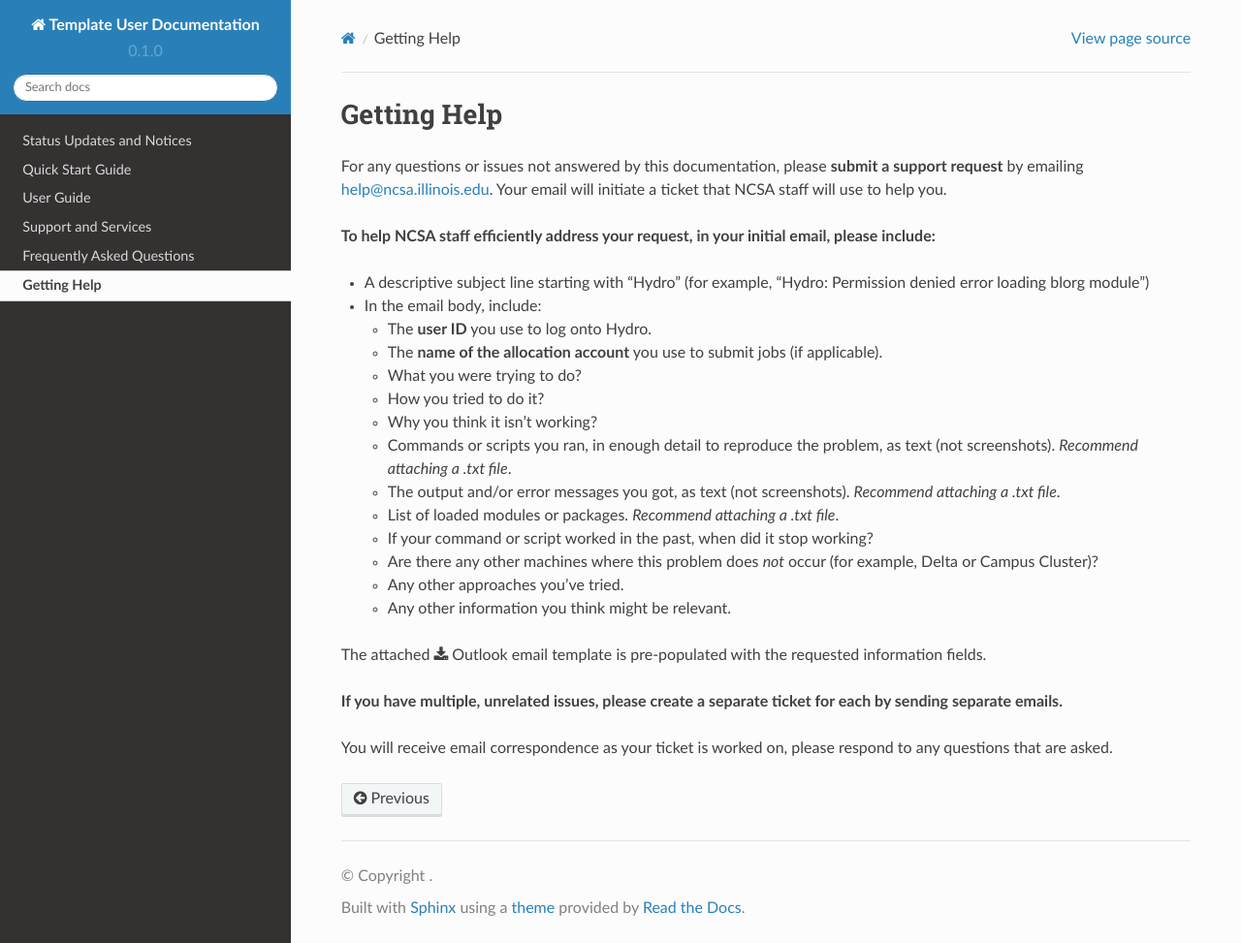
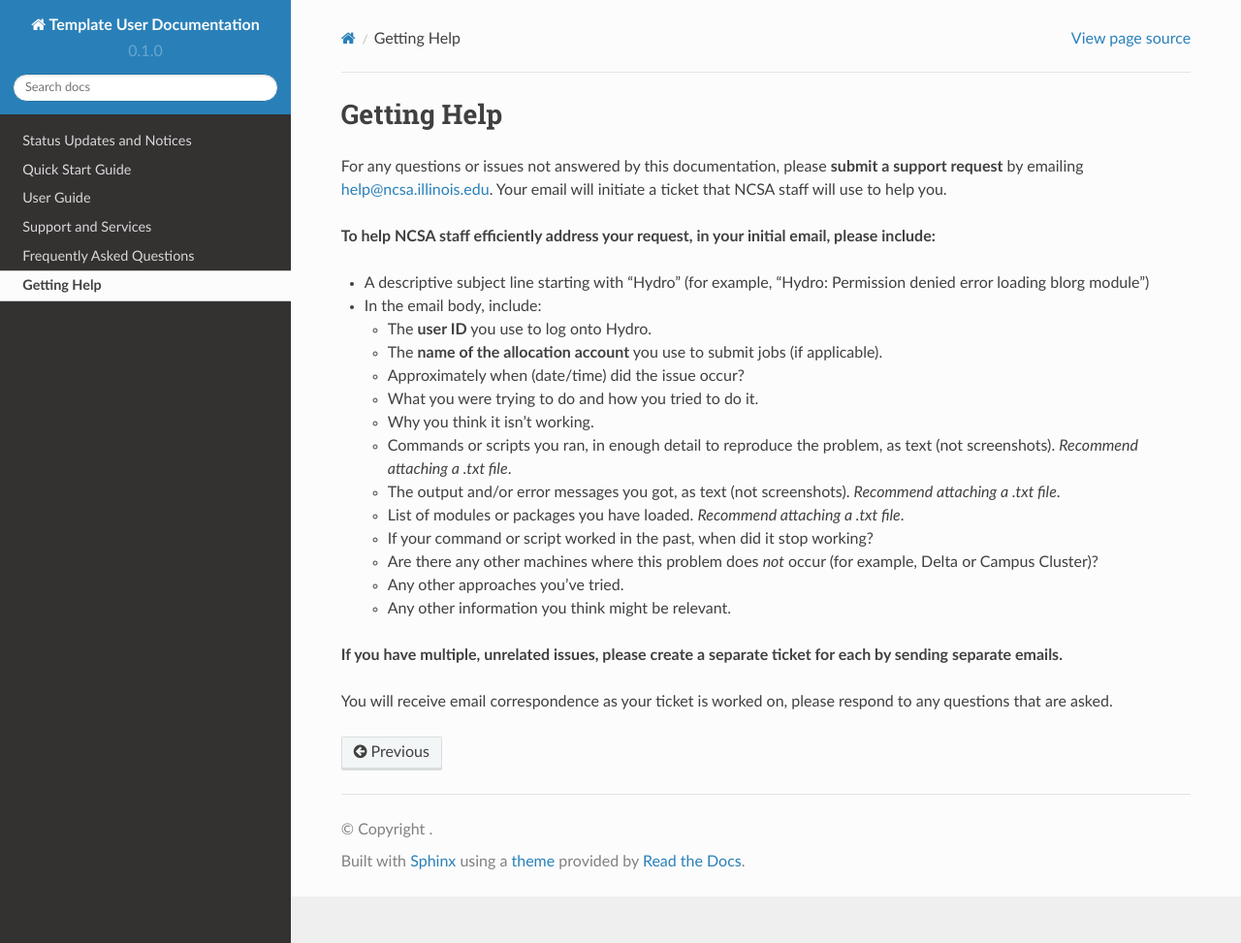
Before and after one commit to lhelms2/rtd-template, a Sphinx documentation site: the page built from docs/source/help.rst, in a window 1280 px wide and 973 px high. Shown: the whole window at 97% size. Built offline with Sphinx 7.4.7 and the Read the Docs theme 2.0.0, drawn with Linux system fonts in a browser that asks for light colours.

Commit message:
Update help.rst

```diff
--- a/docs/source/help.rst
+++ b/docs/source/help.rst
@@ -1,7 +1,7 @@
 .. _help:
 
 Getting Help
-======
+==============
 
 For any questions or issues not answered by this documentation, please **submit a support request** by emailing help@ncsa.illinois.edu. Your email will initiate a ticket that NCSA staff will use to help you.
 
@@ -12,19 +12,17 @@ For any questions or issues not answered by this documentation, please **submit
 
   - The **user ID** you use to log onto Hydro.
   - The **name of the allocation account** you use to submit jobs (if applicable).
-  - What you were trying to do?
-  - How you tried to do it?
-  - Why you think it isn’t working?
+  - Approximately when (date/time) did the issue occur?
+  - What you were trying to do and how you tried to do it.
+  - Why you think it isn’t working.
   - Commands or scripts you ran, in enough detail to reproduce the problem, as text (not screenshots). *Recommend attaching a .txt file*.
   - The output and/or error messages you got, as text (not screenshots). *Recommend attaching a .txt file*.
-  - List of loaded modules or packages. *Recommend attaching a .txt file*.
+  - List of modules or packages you have loaded. *Recommend attaching a .txt file*.
   - If your command or script worked in the past, when did it stop working?
   - Are there any other machines where this problem does *not* occur (for example, Delta or Campus Cluster)?
   - Any other approaches you’ve tried.
   - Any other information you think might be relevant.
 
-The attached :download:`Outlook email template <images/testing.emltpl>` is pre-populated with the requested information fields.
-
 **If you have multiple, unrelated issues, please create a separate ticket for each by sending separate emails.**
 
 You will receive email correspondence as your ticket is worked on, please respond to any questions that are asked.
```
